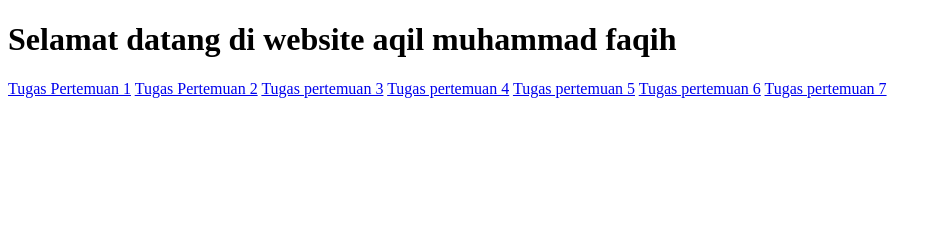
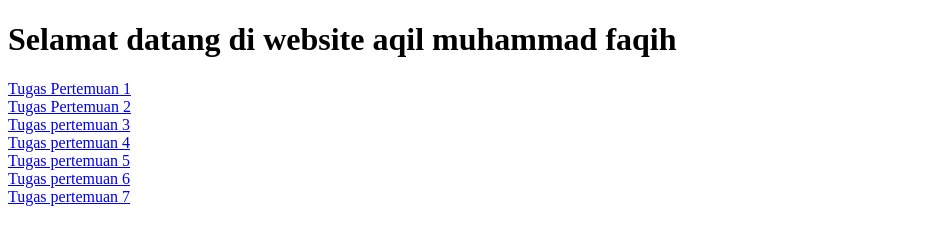
Before and after one commit to aqilfaqih/aqilfaqih.github.io, a plain HTML site: page index.html in a window 1280 px wide. Shown: the whole page, without its empty margins (0-941 px from the left). Drawn offline with Linux system fonts and the light colour scheme.

Commit message:
nambah br

```diff
--- a/index.html
+++ b/index.html
@@ -8,13 +8,13 @@
 <body>
 
     <h1>Selamat datang di website aqil muhammad faqih</h1>
-    <a href="pertemuan1.html">Tugas Pertemuan 1</a>
-    <a href="pertemuan2.html">Tugas Pertemuan 2</a>
-    <a href="pertemuan3.html">Tugas pertemuan 3</a>
-    <a href="pertemuan4.html">Tugas pertemuan 4</a>
-    <a href="pertemuan5.html">Tugas pertemuan 5</a>
-    <a href="pertemuan6.html">Tugas pertemuan 6</a>
-    <a href="pertemuan7.html">Tugas pertemuan 7</a>
+    <a href="pertemuan1.html">Tugas Pertemuan 1</a><br>
+    <a href="pertemuan2.html">Tugas Pertemuan 2</a><br>
+    <a href="pertemuan3.html">Tugas pertemuan 3</a><br>
+    <a href="pertemuan4.html">Tugas pertemuan 4</a><br>
+    <a href="pertemuan5.html">Tugas pertemuan 5</a><br>
+    <a href="pertemuan6.html">Tugas pertemuan 6</a><br>
+    <a href="pertemuan7.html">Tugas pertemuan 7</a><br>
 
 
 
```
